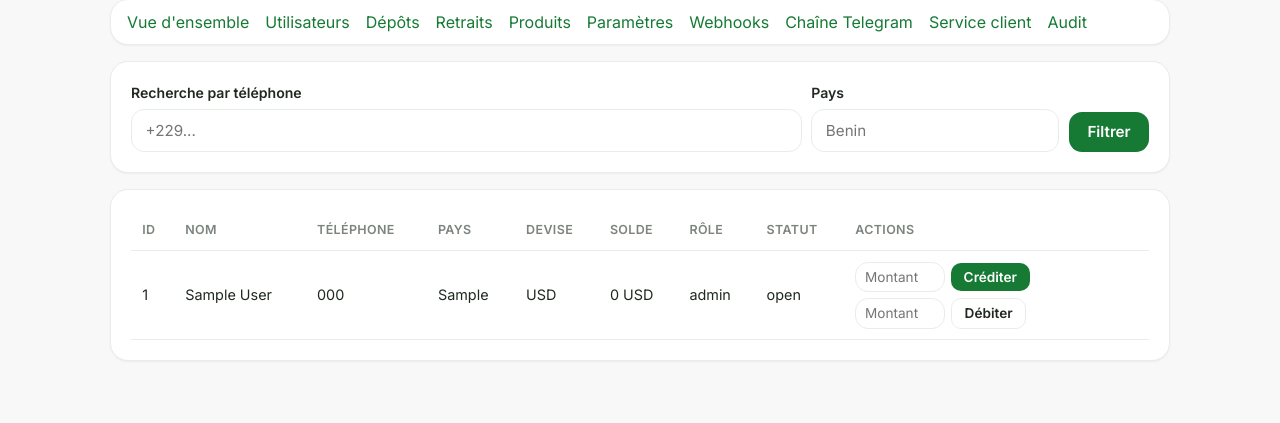
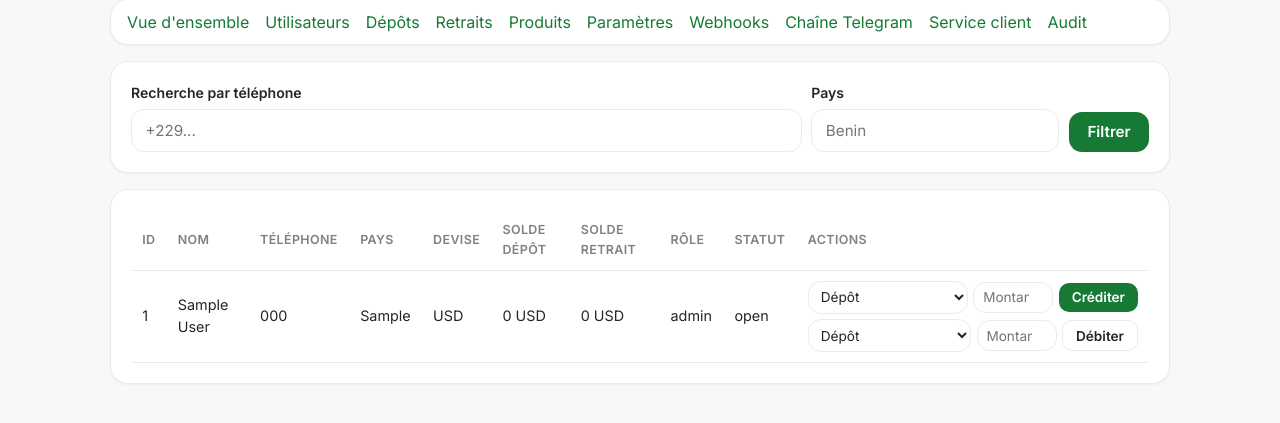
Before and after one commit to fredogary7-rgb/na, a Flask app: page /admin/users in a window 1280 px wide. Shown: the part 115-538 px from the top of the page. Run offline with Flask 3, Linux system fonts and the light colour scheme; a user stored in the database is signed in; tables that the repository leaves empty hold one stand-in row (values such as "Sample post").

Commit message:
feat: Choix du solde (depot ou retrait) pour crediter/debiter un utilisateur

```diff
--- a/app/admin/routes.py
+++ b/app/admin/routes.py
@@ -7,7 +7,7 @@ from flask_wtf import FlaskForm
 from wtforms import BooleanField, FloatField, IntegerField, SelectField, StringField, TextAreaField
 from wtforms.validators import DataRequired, Optional
 
-from app.constants import WALLET_DEPOSIT
+from app.constants import WALLET_DEPOSIT, WALLET_WITHDRAWABLE
 from app.extensions import db
 from app.models import (
     AuditLog,
@@ -90,8 +90,18 @@ def users():
     if country:
         query = query.filter_by(country=country)
     users_list = query.order_by(User.created_at.desc()).limit(200).all()
-    balances = {u.id: finance.get_balance(u.id, u.currency, WALLET_DEPOSIT) for u in users_list}
-    return render_template("admin/users.html", users=users_list, q=q, country=country, balances=balances)
+    deposit_balances = {u.id: finance.get_balance(u.id, u.currency, WALLET_DEPOSIT) for u in users_list}
+    withdrawable_balances = {
+        u.id: finance.get_balance(u.id, u.currency, WALLET_WITHDRAWABLE) for u in users_list
+    }
+    return render_template(
+        "admin/users.html",
+        users=users_list,
+        q=q,
+        country=country,
+        deposit_balances=deposit_balances,
+        withdrawable_balances=withdrawable_balances,
+    )
 
 
 def _hard_delete_user(user):
@@ -145,16 +155,20 @@ def user_credit(uid):
     user = db.session.get(User, uid)
     if user is None:
         abort(404)
+    wallet_type = request.form.get("wallet_type") or WALLET_DEPOSIT
+    if wallet_type not in (WALLET_DEPOSIT, WALLET_WITHDRAWABLE):
+        flash("Type de solde invalide.", "danger")
+        return redirect(url_for("admin.users"))
     amount = parse_amount(request.form.get("amount"))
     if amount <= 0:
         flash("Montant invalide.", "danger")
         return redirect(url_for("admin.users"))
     try:
         finance.credit(
-            user.id, user.currency, WALLET_DEPOSIT, amount,
-            "admin_credit", "admin", description="Crédit manuel administrateur",
+            user.id, user.currency, wallet_type, amount,
+            "admin_credit", "admin", description=f"Crédit manuel administrateur ({wallet_type})",
         )
-        _audit("user_credit", "user", uid, details=str(amount))
+        _audit("user_credit", "user", uid, details=f"{wallet_type}:{amount}")
         db.session.commit()
         flash(f"Crédit de {amount} {user.currency} effectué.", "success")
     except ValueError as exc:
@@ -170,16 +184,20 @@ def user_debit(uid):
     user = db.session.get(User, uid)
     if user is None:
         abort(404)
+    wallet_type = request.form.get("wallet_type") or WALLET_DEPOSIT
+    if wallet_type not in (WALLET_DEPOSIT, WALLET_WITHDRAWABLE):
+        flash("Type de solde invalide.", "danger")
+        return redirect(url_for("admin.users"))
     amount = parse_amount(request.form.get("amount"))
     if amount <= 0:
         flash("Montant invalide.", "danger")
         return redirect(url_for("admin.users"))
     try:
         finance.debit(
-            user.id, user.currency, WALLET_DEPOSIT, amount,
-            "admin_debit", "admin", description="Débit manuel administrateur",
+            user.id, user.currency, wallet_type, amount,
+            "admin_debit", "admin", description=f"Débit manuel administrateur ({wallet_type})",
         )
-        _audit("user_debit", "user", uid, details=str(amount))
+        _audit("user_debit", "user", uid, details=f"{wallet_type}:{amount}")
         db.session.commit()
         flash(f"Débit de {amount} {user.currency} effectué.", "success")
     except finance.FinancialError as exc:
--- a/app/static/css/style.css
+++ b/app/static/css/style.css
@@ -2382,7 +2382,8 @@ body.namara-modal-open { overflow: hidden; }
 /* ============================================================
    ADMIN — actions sur les utilisateurs (crédit / débit / suppression)
    ============================================================ */
-.user-actions { display: flex; flex-direction: column; gap: 0.35rem; min-width: 230px; }
+.user-actions { display: flex; flex-direction: column; gap: 0.35rem; min-width: 330px; }
 .user-actions form { display: flex; gap: 0.35rem; align-items: center; margin: 0; }
-.user-actions input[type="number"] { width: 90px; padding: 0.4rem 0.55rem; font-size: 0.85rem; }
+.user-actions select { padding: 0.4rem 0.5rem; font-size: 0.85rem; }
+.user-actions input[type="number"] { width: 80px; padding: 0.4rem 0.55rem; font-size: 0.85rem; }
 .user-actions .btn { white-space: nowrap; }
--- a/app/templates/admin/users.html
+++ b/app/templates/admin/users.html
@@ -17,7 +17,7 @@
     </form>
     <div class="card table-wrap">
         <table>
-            <thead><tr><th>ID</th><th>Nom</th><th>Téléphone</th><th>Pays</th><th>Devise</th><th>Solde</th><th>Rôle</th><th>Statut</th><th>Actions</th></tr></thead>
+            <thead><tr><th>ID</th><th>Nom</th><th>Téléphone</th><th>Pays</th><th>Devise</th><th>Solde dépôt</th><th>Solde retrait</th><th>Rôle</th><th>Statut</th><th>Actions</th></tr></thead>
             <tbody>
             {% for u in users %}
                 <tr>
@@ -26,18 +26,27 @@
                     <td>{{ u.phone_number }}</td>
                     <td>{{ u.country }}</td>
                     <td>{{ u.currency }}</td>
-                    <td>{{ format_amount(balances.get(u.id, 0), u.currency) }}</td>
+                    <td>{{ format_amount(deposit_balances.get(u.id, 0), u.currency) }}</td>
+                    <td>{{ format_amount(withdrawable_balances.get(u.id, 0), u.currency) }}</td>
                     <td>{{ u.role }}</td>
                     <td>{{ u.status }}</td>
                     <td>
                         <div class="user-actions">
                             <form method="post" action="{{ url_for('admin.user_credit', uid=u.id) }}">
                                 <input type="hidden" name="csrf_token" value="{{ csrf_token() }}">
+                                <select name="wallet_type">
+                                    <option value="deposit">Dépôt</option>
+                                    <option value="withdrawable">Retrait</option>
+                                </select>
                                 <input type="number" name="amount" min="1" placeholder="Montant" required>
                                 <button type="submit" class="btn btn-sm btn-primary">Créditer</button>
                             </form>
                             <form method="post" action="{{ url_for('admin.user_debit', uid=u.id) }}">
                                 <input type="hidden" name="csrf_token" value="{{ csrf_token() }}">
+                                <select name="wallet_type">
+                                    <option value="deposit">Dépôt</option>
+                                    <option value="withdrawable">Retrait</option>
+                                </select>
                                 <input type="number" name="amount" min="1" placeholder="Montant" required>
                                 <button type="submit" class="btn btn-sm btn-outline">Débiter</button>
                             </form>
@@ -51,7 +60,7 @@
                     </td>
                 </tr>
             {% else %}
-                <tr><td colspan="9" class="muted">Aucun utilisateur.</td></tr>
+                <tr><td colspan="10" class="muted">Aucun utilisateur.</td></tr>
             {% endfor %}
             </tbody>
         </table>
```
Also changed, not shown: tests/test_admin_users.py (+15 -1 lines).
